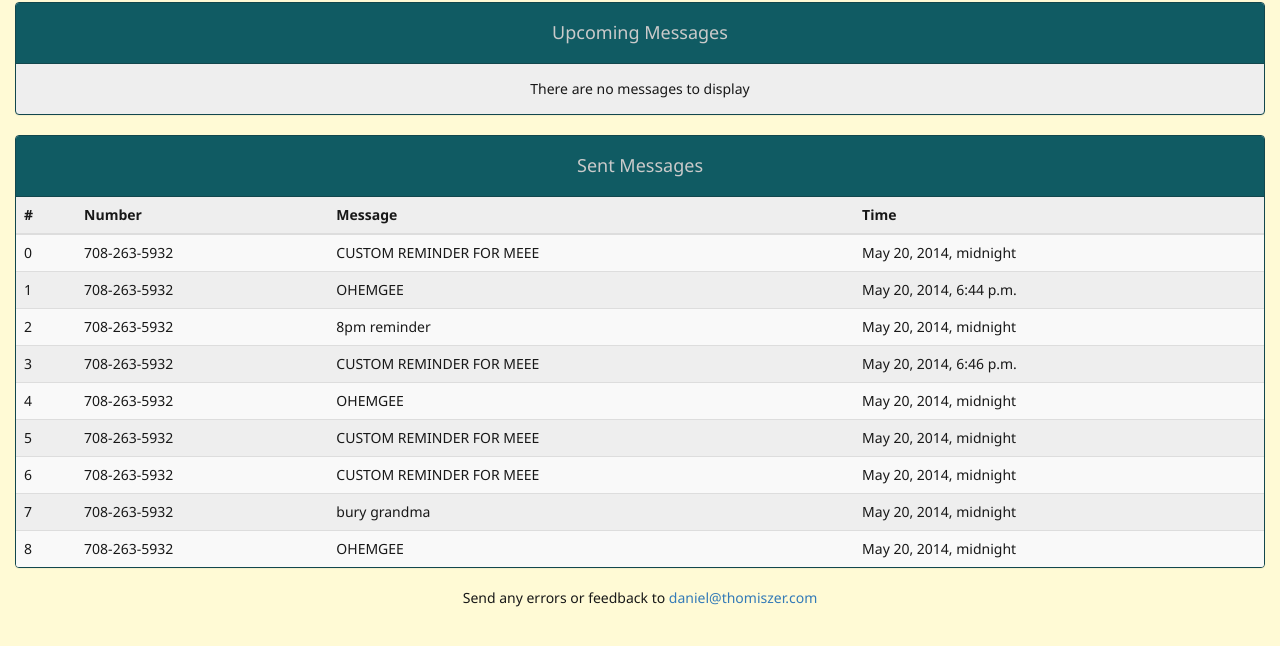
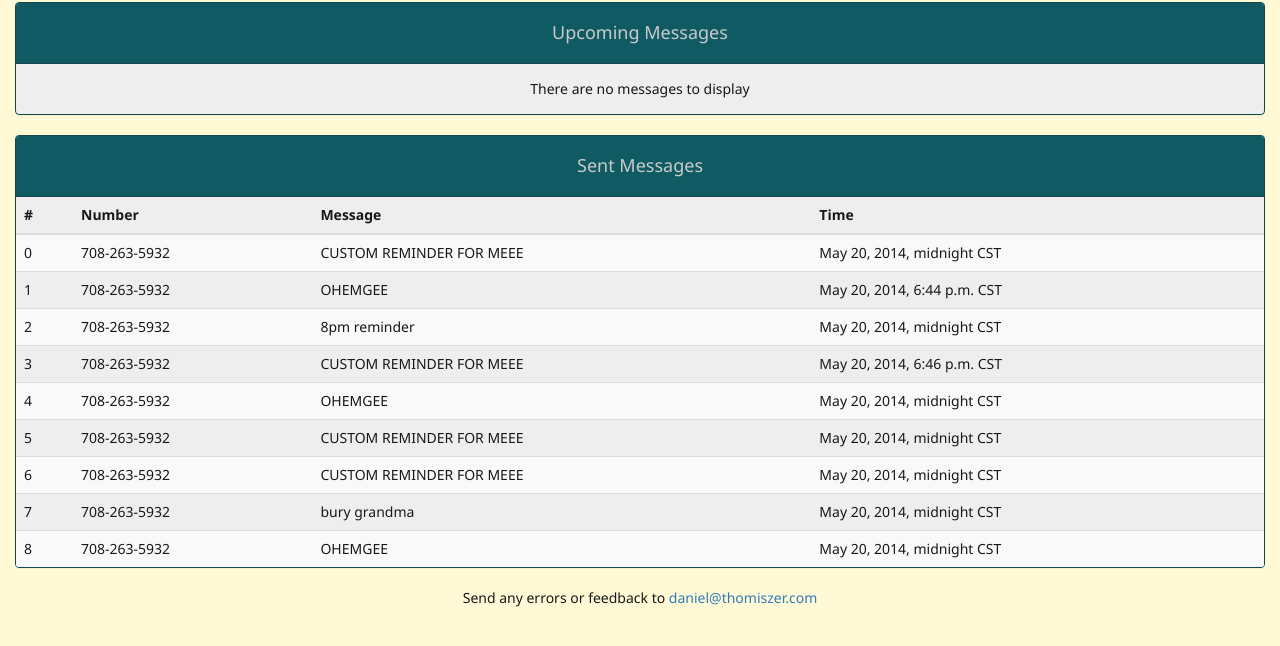
Before and after one commit to Tomdanizer/SMSReminder, a Django app: a page that uses SMSApp/templates/SMSApp/user/user_messages.html in a window 1280 px wide. Shown: the part 79-725 px from the top of the page. Run offline with Django 3.2, Linux system fonts and the light colour scheme; a user stored in the database is signed in; data comes from the database, SQL or seed files in the repository; parts of the project's set-up code (start-up, migrations or seed data) failed here and were passed over; some libraries are stand-ins or nearby versions.

Commit message:
smsreminder github

```diff
--- a/SMSApp/templates/SMSApp/user/user_messages.html
+++ b/SMSApp/templates/SMSApp/user/user_messages.html
@@ -66,7 +66,7 @@
                         <td>{{ forloop.counter0 }} </td>
                         <td>{{ message.number }} </td>
                         <td> {{ message.text }} </td>
-                        <td> {{ message.time }}</td>
+                        <td> {{ message.time }} CST</td>
                     </tr>
                 {% endfor %}
                 </tbody>
```
Also changed, not shown: 1 other file.
